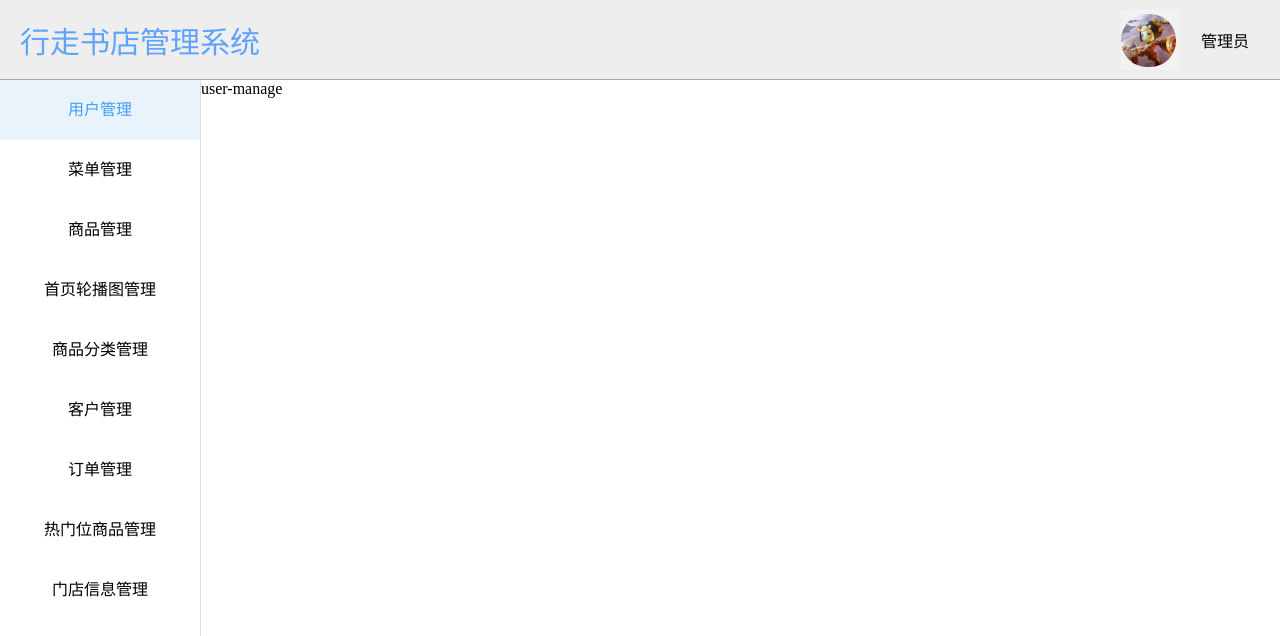
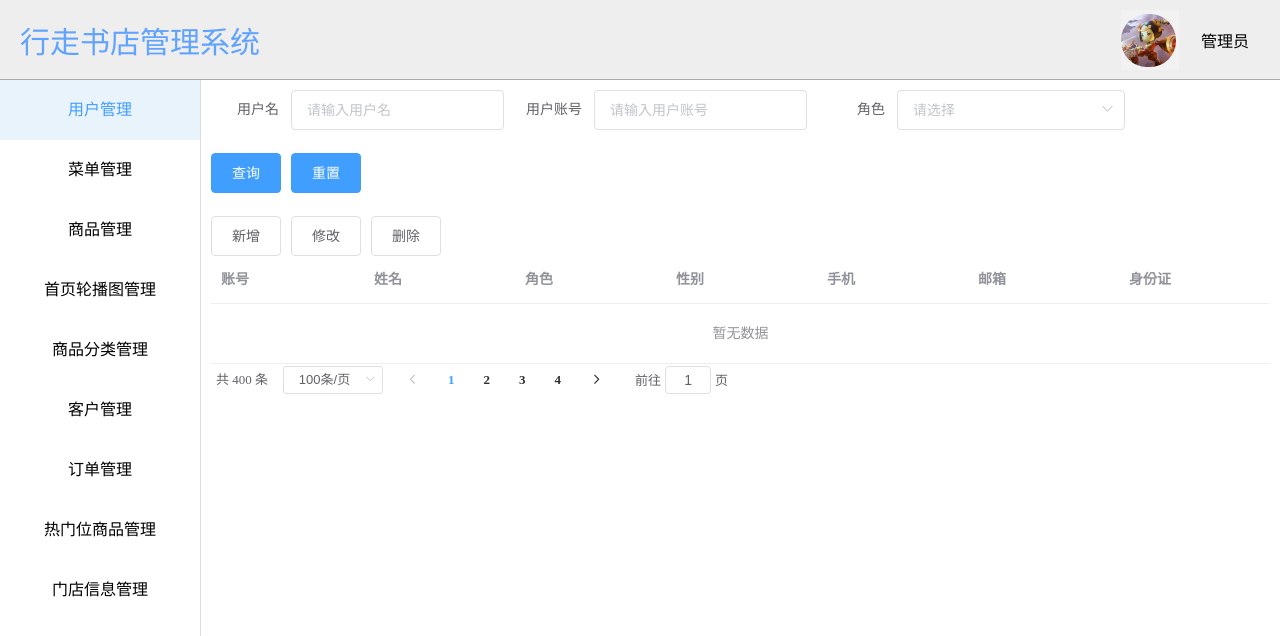
Before and after one commit to ManyLi/zushou-project, a Vue app in the folder my-project/: page /#/userManage in a window 1280 px wide. Shown: the top 636 px of the page. Built offline with nearby package versions, Linux system fonts and the light colour scheme.

Commit message:
2020-10-15 11:20

```diff
--- a/my-project/src/components/xingzou/manage/user-manage.vue
+++ b/my-project/src/components/xingzou/manage/user-manage.vue
@@ -1,6 +1,52 @@
 <template>
     <div class="user-container">
-        user-manage
+        <div class="search-box">
+            <el-form ref="form" :model="searchFormData" inline label-width="80px">
+                <el-form-item label="用户名" prop="userName">
+                    <el-input v-model="searchFormData.userName" placeholder="请输入用户名"></el-input>
+                </el-form-item>
+                <el-form-item label="用户账号" prop="userAccount">
+                    <el-input v-model="searchFormData.userAccount" placeholder="请输入用户账号"></el-input>
+                </el-form-item>
+                <el-form-item label="角色" prop="role">
+                    <el-select v-model="searchFormData.role">
+                        <el-option label="管理员" value="1"></el-option>
+                        <el-option label="店长" value="2"></el-option>
+                        <el-option label="司机" value="3"></el-option>
+                    </el-select>
+                </el-form-item>
+                <el-form-item>
+                    <el-button type="primary">查询</el-button>
+                    <el-button type="primary" @click="seset">重置</el-button>
+                </el-form-item>
+
+                <div class="btn-group">
+                    <el-button>新增</el-button>
+                    <el-button>修改</el-button>
+                    <el-button>删除</el-button>
+                </div>
+
+                <el-table :data="tableData">
+                    <el-table-column prop="account" label="账号"></el-table-column>
+                    <el-table-column prop="name" label="姓名"></el-table-column>
+                    <el-table-column prop="role" label="角色"></el-table-column>
+                    <el-table-column prop="gender" label="性别"></el-table-column>
+                    <el-table-column prop="phone" label="手机"></el-table-column>
+                    <el-table-column prop="email" label="邮箱"></el-table-column>
+                    <el-table-column prop="idCard" label="身份证"></el-table-column>
+                </el-table>
+
+                <el-pagination
+                    @size-change="handleSizeChange"
+                    @current-change="handleCurrentChange"
+                    :current-page="currentPage"
+                    :page-sizes="[100, 200, 300, 400]"
+                    :page-size="100"
+                    layout="total, sizes, prev, pager, next, jumper"
+                    :total="400">
+                </el-pagination>
+            </el-form>
+        </div>
     </div>
 </template>
 
@@ -10,18 +56,35 @@ import $ from 'jquery'
 export default {
     data () {
         return {
-
+            searchFormData: {
+                userName: '',
+                userAccount: '',
+                role: ''
+            },
+            currentPage: 1,
+            tableData: []
         }
     },
     mounted () {
         console.log($)
     },
     methods: {
-
+        seset () {
+            this.$refs.form.resetFields()
+        },
+        handleSizeChange (value) {
+            console.log('111', value)
+        },
+        handleCurrentChange (value) {
+            console.log('222', value)
+        }
     }
 }
 </script>
 
 <style scoped>
-
+.user-container {
+    padding: 10px;
+    box-sizing: border-box;
+}
 </style>
--- a/my-project/src/router/index.js
+++ b/my-project/src/router/index.js
@@ -34,7 +34,7 @@ export default new Router({
       path: '/',
       name: 'HelloWorld',
       //重定向
-      // redirect: '/a',
+      redirect: '/userManage',
       component: HelloWorld
     },
     {
```
